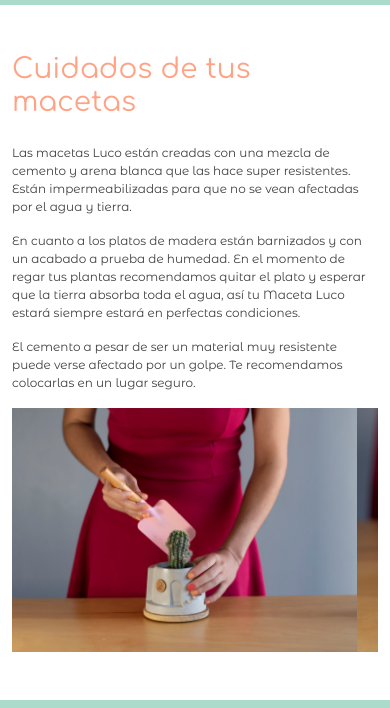
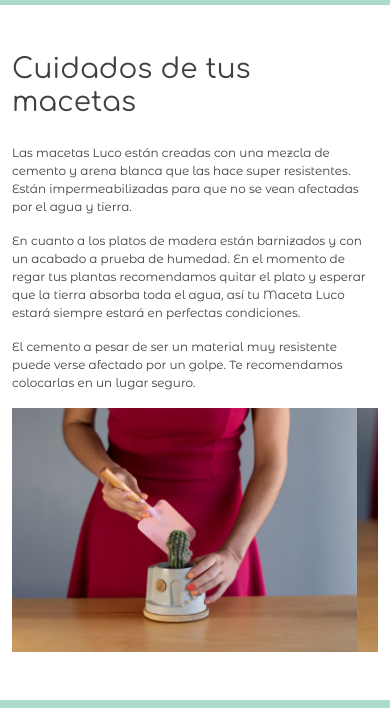
Before and after one commit to lsncalderon/proyecto_luco_coder, a website: page pages/blog.html in a window 390 px wide. Shown: the part 101-809 px from the top of the page. Drawn offline with nearby package versions, Linux system fonts and the light colour scheme; files that its build step writes are made by us from their sources.

Commit message:
color brand

```diff
--- a/scss/components/_blog.scss
+++ b/scss/components/_blog.scss
@@ -7,7 +7,7 @@
         font-family: 'Comfortaa';
         color: nth($color-brand, 3);
         @media screen and (max-width:600px){
-            color: nth($color-brand, 4);
+            color: nth($color-brand, 2);
             }
     }
     p{
```
